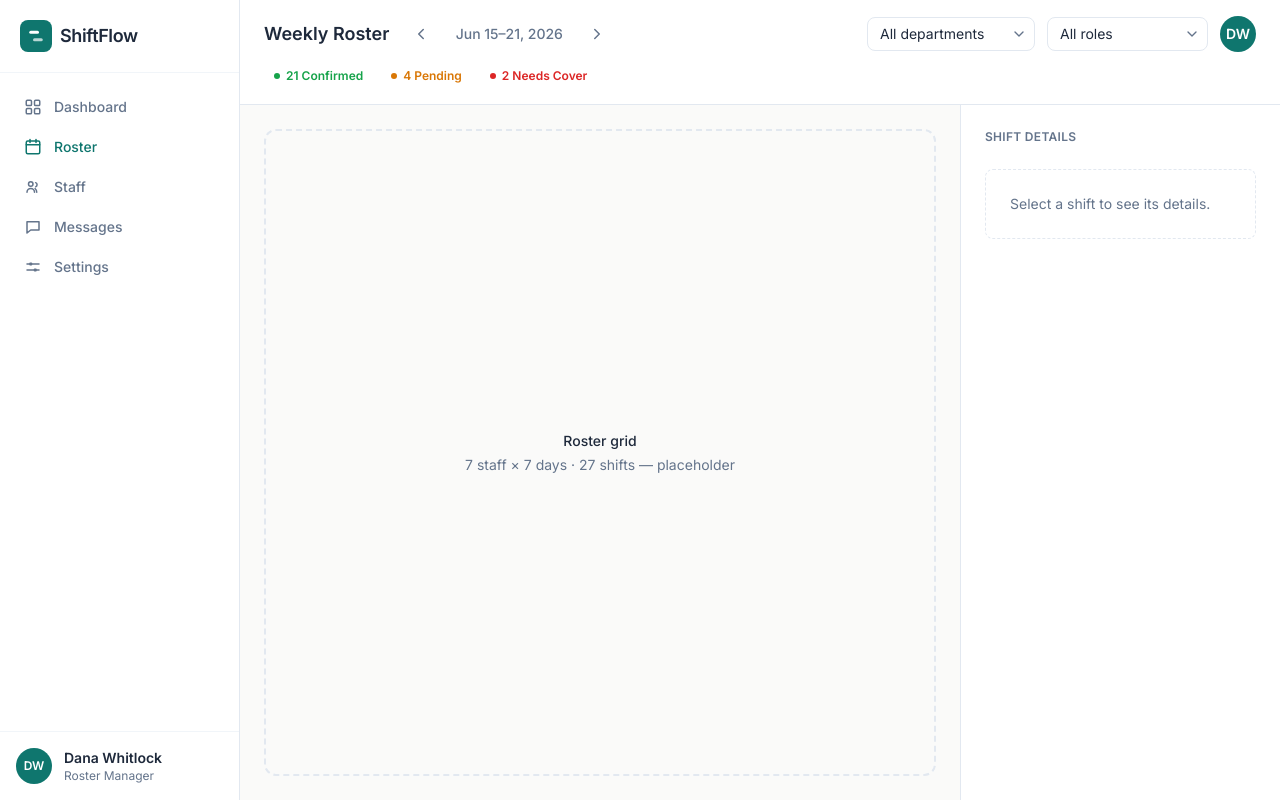
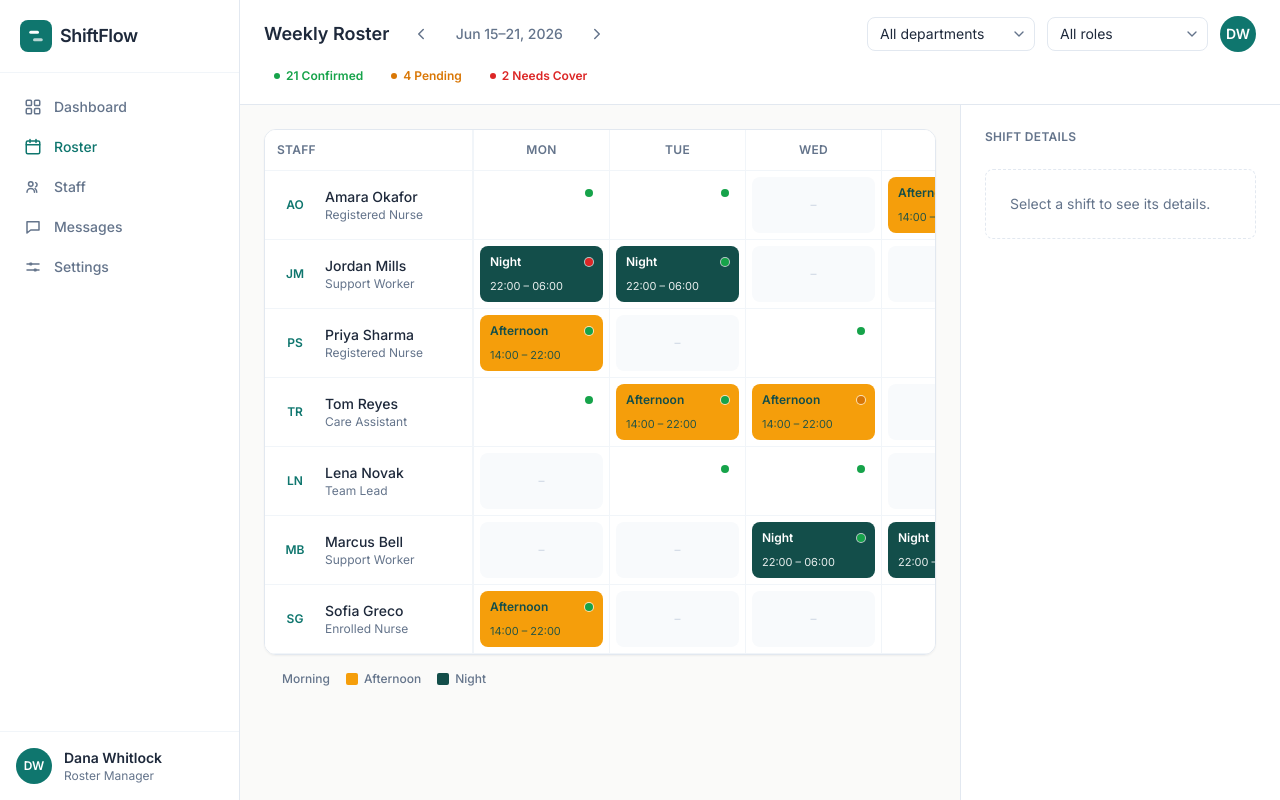
Before and after one commit to charlesalo/shiftflow-rostering, a Next.js app: page /dashboard in a window 1280 px wide. Built offline with nearby package versions, Linux system fonts and the light colour scheme.

Commit message:
feat: weekly roster grid with shift blocks and selection

```diff
--- a/components/dashboard/RosterGrid.js
+++ b/components/dashboard/RosterGrid.js
@@ -1,22 +1,114 @@
-// Placeholder roster grid — staff down the left, days across the top, shift
-// blocks in the cells. Selection calls onSelectShift(shiftId). Wired up later.
+import { getShift, STATUS_META } from "@/lib/roster-data";
+
+// Status tone → dot color (matches the Badge tones in the top bar).
+const STATUS_DOT = {
+  success: "bg-success",
+  warning: "bg-warning",
+  danger: "bg-danger",
+};
+
+function Legend({ shiftTypes }) {
+  return (
+    <div className="flex flex-wrap items-center gap-4 text-xs font-medium text-text-muted">
+      {Object.entries(shiftTypes).map(([key, t]) => (
+        <span key={key} className="flex items-center gap-1.5">
+          {/* first token of `block` is the bg color, e.g. "bg-primary/85" */}
+          <span className={`h-3 w-3 rounded-sm ${t.block.split(" ")[0]}`} aria-hidden="true" />
+          {t.label}
+        </span>
+      ))}
+    </div>
+  );
+}
+
 export default function RosterGrid({
   staff = [],
   days = [],
-  shifts = [],
-  shiftTypes,
+  shiftTypes = {},
   selectedShiftId,
   onSelectShift,
 }) {
   return (
-    <section className="flex h-full min-h-[16rem] items-center justify-center rounded-xl border-2 border-dashed border-slate-200 bg-surface/60 p-8 text-center">
-      <div>
-        <p className="text-sm font-medium text-text">Roster grid</p>
-        <p className="mt-1 text-sm text-text-muted">
-          {staff.length} staff × {days.length} days · {shifts.length} shifts —
-          placeholder
-        </p>
+    <div className="space-y-4">
+      <div className="overflow-x-auto rounded-xl border border-slate-200 bg-surface shadow-sm">
+        <div className="grid min-w-[60rem] grid-cols-[13rem_repeat(7,minmax(8.5rem,1fr))]">
+          {/* Header row */}
+          <div className="sticky left-0 top-0 z-30 border-b border-r border-slate-100 bg-surface px-3 py-3 text-xs font-semibold uppercase tracking-wide text-text-muted">
+            Staff
+          </div>
+          {days.map((day) => (
+            <div
+              key={day}
+              className="sticky top-0 z-10 border-b border-l border-slate-100 bg-surface px-3 py-3 text-center text-xs font-semibold uppercase tracking-wide text-text-muted"
+            >
+              {day}
+            </div>
+          ))}
+
+          {/* Staff rows */}
+          {staff.map((person) => (
+            <div key={person.id} className="contents">
+              {/* Sticky staff cell */}
+              <div className="sticky left-0 z-20 flex items-center gap-3 border-b border-r border-slate-100 bg-surface px-3 py-2.5">
+                <span className="grid h-9 w-9 shrink-0 place-items-center rounded-full bg-primary/10 text-xs font-semibold text-primary">
+                  {person.initials}
+                </span>
+                <div className="min-w-0">
+                  <p className="truncate text-sm font-medium text-text">{person.name}</p>
+                  <p className="truncate text-xs text-text-muted">{person.role}</p>
+                </div>
+              </div>
+
+              {/* Day cells */}
+              {days.map((day) => {
+                const shift = getShift(person.id, day);
+                return (
+                  <div key={day} className="border-b border-l border-slate-100 p-1.5">
+                    {shift ? (
+                      (() => {
+                        const type = shiftTypes[shift.type];
+                        const tone = STATUS_META[shift.status]?.tone;
+                        const isSelected = shift.id === selectedShiftId;
+                        return (
+                          <button
+                            type="button"
+                            onClick={() => onSelectShift?.(shift.id)}
+                            aria-pressed={isSelected}
+                            aria-label={`${person.name}, ${day}, ${type.label} shift, ${shift.status}`}
+                            className={`flex h-full min-h-[3.5rem] w-full flex-col justify-between rounded-lg px-2.5 py-2 text-left transition ${type.block} ${type.text} ${
+                              isSelected
+                                ? "ring-2 ring-text ring-offset-2 ring-offset-surface"
+                                : ""
+                            }`}
+                          >
+                            <span className="flex w-full items-center justify-between gap-1">
+                              <span className="text-xs font-semibold">{type.label}</span>
+                              <span
+                                className={`h-2 w-2 shrink-0 rounded-full ring-1 ring-white/70 ${STATUS_DOT[tone]}`}
+                                aria-hidden="true"
+                              />
+                            </span>
+                            <span className="text-[11px] opacity-90">{type.band}</span>
+                          </button>
+                        );
+                      })()
+                    ) : (
+                      <div
+                        className="flex h-full min-h-[3.5rem] items-center justify-center rounded-lg bg-slate-50 text-slate-300"
+                        aria-hidden="true"
+                      >
+                        <span className="text-xs">–</span>
+                      </div>
+                    )}
+                  </div>
+                );
+              })}
+            </div>
+          ))}
+        </div>
       </div>
-    </section>
+
+      <Legend shiftTypes={shiftTypes} />
+    </div>
   );
 }
```
